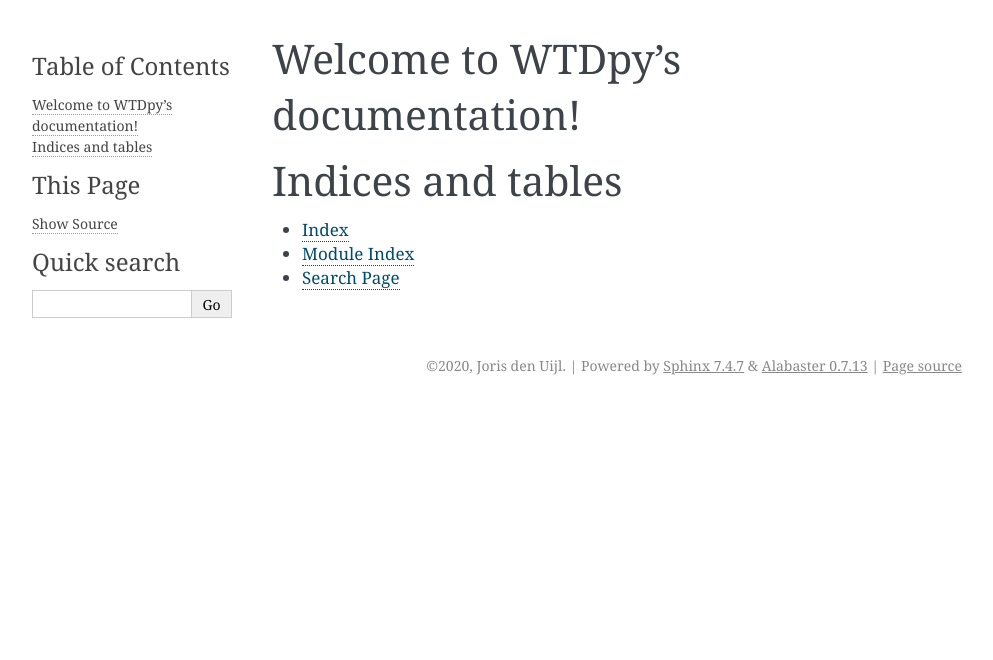
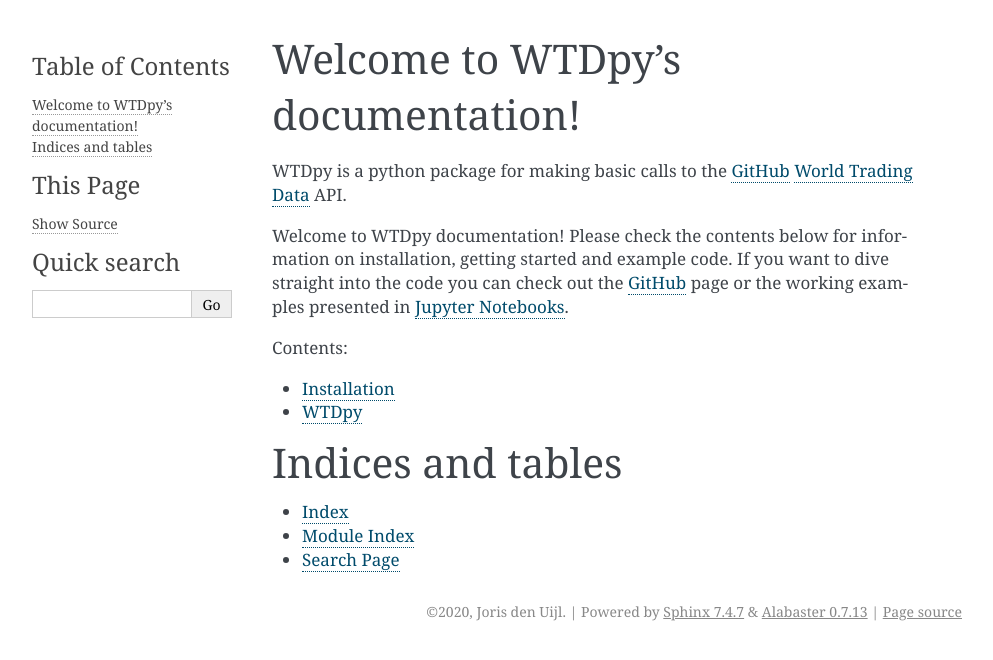
Before and after one commit to uijl/wtdpy, a Sphinx documentation site: the page built from docs/index.rst, in a window 1280 px wide. Shown: the top 660 px of the page, without its empty margins (148-1141 px from the left). Built offline with Sphinx 7.4.7, drawn with Linux system fonts in a browser that asks for light colours.

Commit message:
Updates to documentation

```diff
--- a/README.md
+++ b/README.md
@@ -1,7 +1,9 @@
-# WTDpy: Use the World Trading Data API with Python.
-
 [![CircleCI](https://circleci.com/gh/uijl/wtdpy.svg?style=svg)](https://circleci.com/gh/uijl/wtdpy)
 [![PyPI Latest Release](https://img.shields.io/pypi/v/wtdpy.svg)](https://pypi.org/project/wtdpy/)
+
+# WTDpy
+
+Basic calls to the World Trading Data API with Python.
 
 ## Installation
 
--- a/docs/conf.py
+++ b/docs/conf.py
@@ -10,10 +10,11 @@
 # add these directories to sys.path here. If the directory is relative to the
 # documentation root, use os.path.abspath to make it absolute, like shown here.
 #
-# import os
-# import sys
-# sys.path.insert(0, os.path.abspath('.'))
+import os
+import sys
+sys.path.insert(0, os.path.abspath('.'))
 
+import wtdpy
 
 # -- Project information -----------------------------------------------------
 
@@ -30,8 +31,7 @@
 # Add any Sphinx extension module names here, as strings. They can be
 # extensions coming with Sphinx (named 'sphinx.ext.*') or your custom
 # ones.
-extensions = [
-]
+extensions = ['sphinx.ext.autodoc', 'sphinx.ext.viewcode']
 
 # Add any paths that contain templates here, relative to this directory.
 templates_path = ['_templates']
--- a/docs/index.rst
+++ b/docs/index.rst
@@ -1,16 +1,16 @@
-.. WTDpy documentation master file, created by
-   sphinx-quickstart on Wed Mar 18 21:56:25 2020.
-   You can adapt this file completely to your liking, but it should at least
-   contain the root `toctree` directive.
-
 Welcome to WTDpy's documentation!
 =================================
 
+WTDpy is a python package for making basic calls to the `GitHub`_ `World Trading Data`_ API.
+
+Welcome to WTDpy documentation! Please check the contents below for information on installation, getting started and example code. If you want to dive straight into the code you can check out the `GitHub`_ page or the working examples presented in `Jupyter Notebooks`_.
+
 .. toctree::
-   :maxdepth: 2
+   :maxdepth: 1
    :caption: Contents:
 
-
+   installation
+   wtdpy
 
 Indices and tables
 ==================
@@ -18,3 +18,7 @@
 * :ref:`genindex`
 * :ref:`modindex`
 * :ref:`search`
+
+.. _World Trading Data: https://www.worldtradingdata.com/
+.. _GitHub: https://github.com/TUDelft-CITG/OpenCLSim
+.. _Jupyter Notebooks: https://github.com/uijl/wtdpy/tree/master/notebooks
```
Also changed, not shown: docs/installation.rst (added, +57 -0 lines), docs/wtdpy.rst (added, +26 -0 lines).
